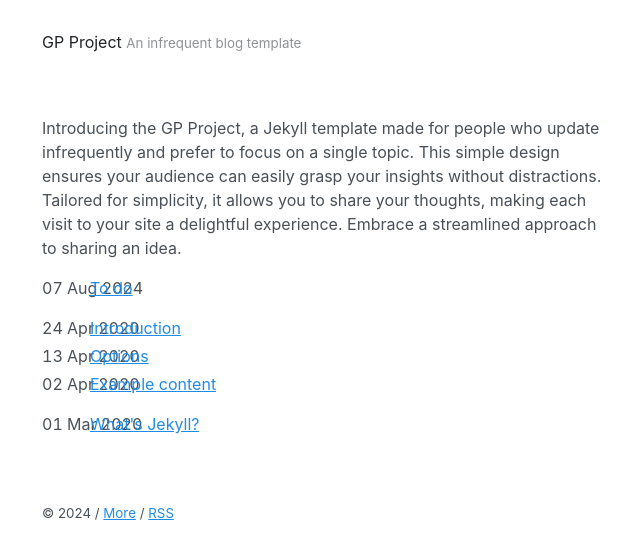
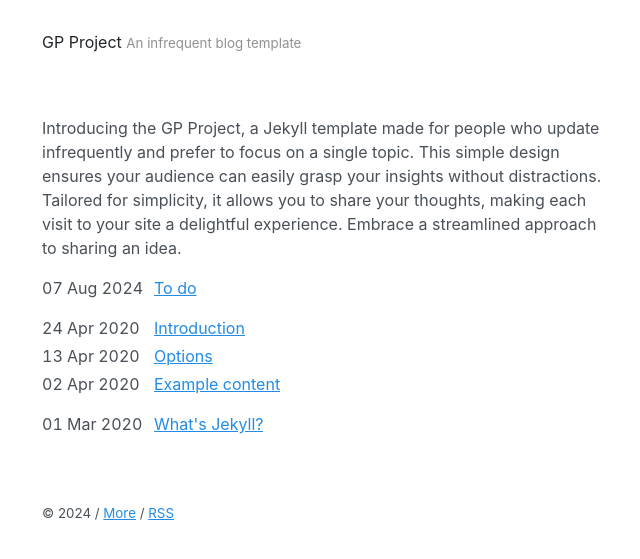
Before and after one commit to akmolteni/gp, a Jekyll site: the page built from index.html, in a window 1280 px wide. Shown: the top 559 px of the page, without its empty margins (318-958 px from the left). Built offline with Jekyll 4.4.1, drawn with Linux system fonts in a browser that asks for light colours; the list of posts is cut into pages by our own code.

Commit message:
Update _toc.scss

```diff
--- a/_sass/_toc.scss
+++ b/_sass/_toc.scss
@@ -45,7 +45,7 @@ margin-bottom: 4em;
 }
 
 .toc li span {
-	width:2rem;
+	width:6rem;
 	white-space: nowrap;
 	font-variant-numeric: tabular-nums;
 	text-align:right;
```
